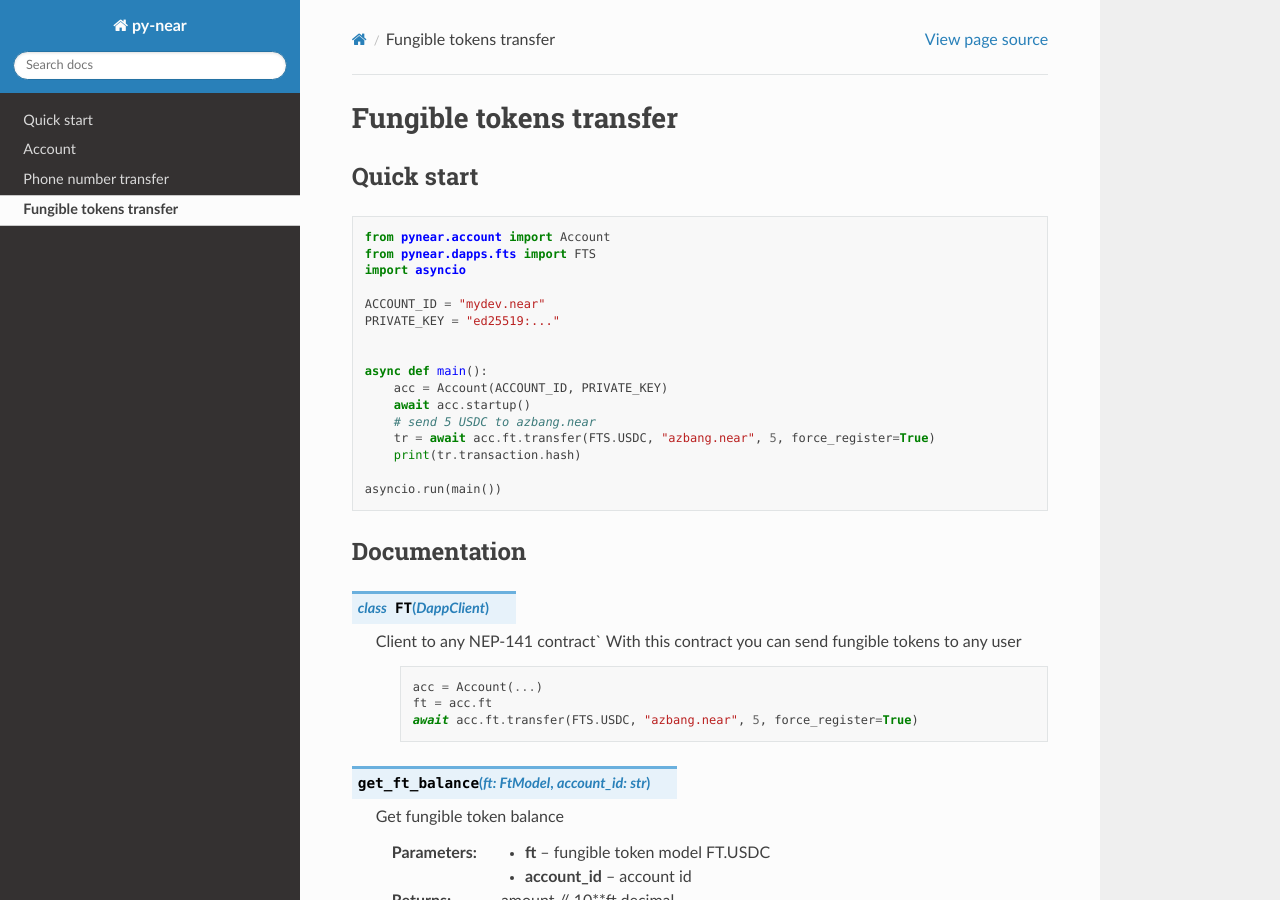
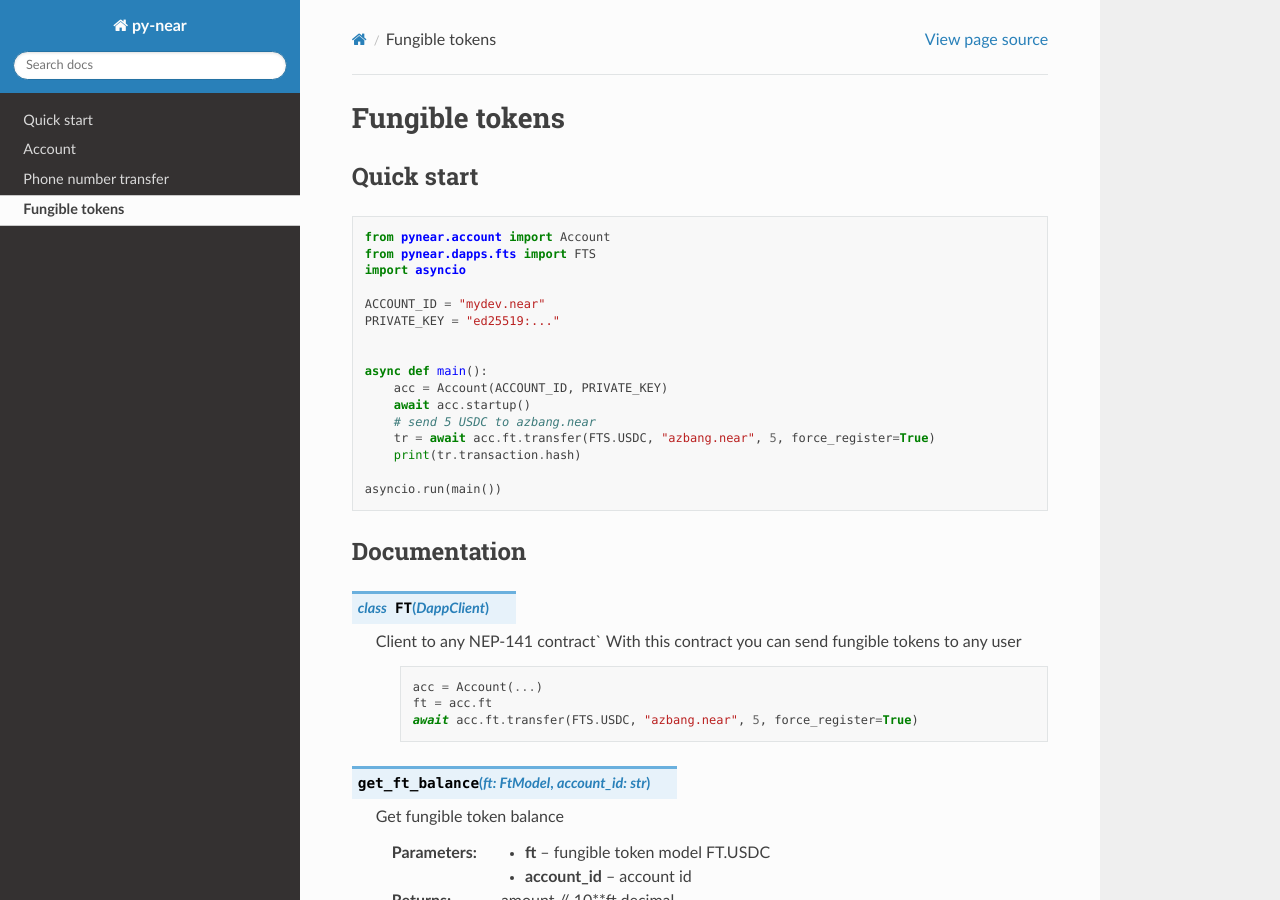
Before and after one commit to pvolnov/py-near, a Sphinx documentation site: the page built from docs/clients/fungible-token.rst, in a window 1280 px wide and 900 px high. Built offline with Sphinx 7.4.7 and the Read the Docs theme 2.0.0, drawn with Linux system fonts in a browser that asks for light colours.

```diff
--- a/docs/clients/fungible-token.rst
+++ b/docs/clients/fungible-token.rst
@@ -1,5 +1,5 @@
 
-Fungible tokens transfer
+Fungible tokens
 ======================
 
 
```
Also changed, not shown: README.md (+4 -4 lines).
